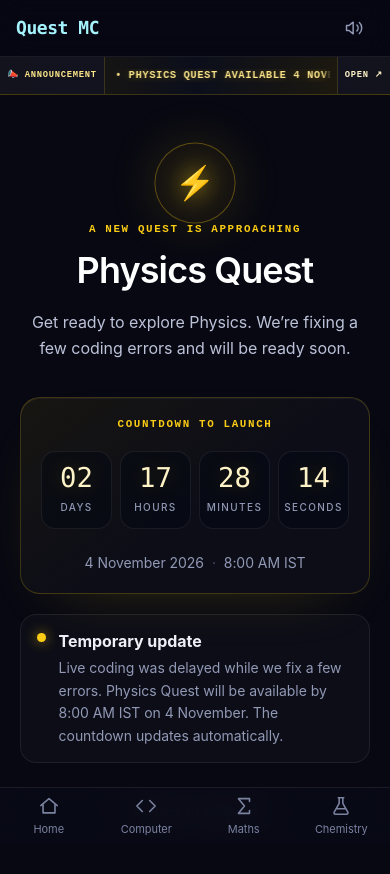
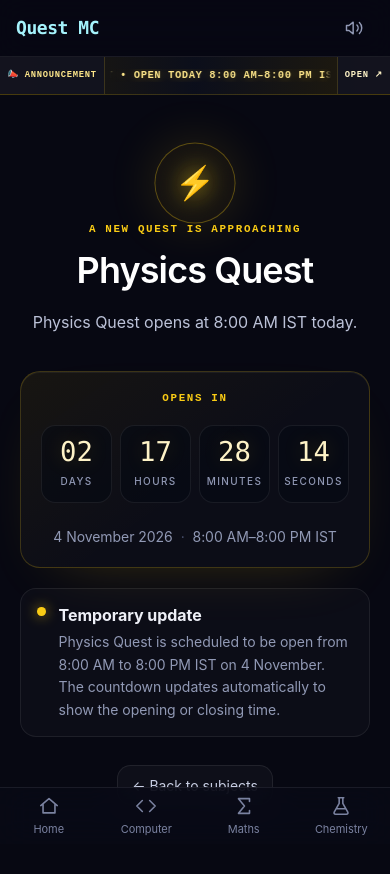
Before and after one commit to hfmcdc/CS-quest, a Next.js app: page /physics in a window 390 px wide. Shown: the top 874 px of the page. Built offline with nearby package versions, Linux system fonts and the light colour scheme.

Commit message:
Set Physics Quest hours to 8 AM–8 PM

```diff
--- a/components/PhysicsAnnouncement.tsx
+++ b/components/PhysicsAnnouncement.tsx
@@ -3,14 +3,14 @@
 import Link from "next/link";
 import { useEffect, useState } from "react";
 
-const LAUNCH_AT = new Date("2026-11-04T02:30:00.000Z").getTime(); // 4 Nov 2026, 8:00 AM IST
-const MESSAGE = "TEMPORARY UPDATE  •  PHYSICS QUEST AVAILABLE 4 NOVEMBER BY 8:00 AM IST  •  TAP FOR COUNTDOWN";
+const OPENS_AT = new Date("2026-11-04T02:30:00.000Z").getTime(); // 4 Nov 2026, 8:00 AM IST
+const MESSAGE = "PHYSICS QUEST  •  OPEN TODAY 8:00 AM–8:00 PM IST  •  TAP FOR COUNTDOWN";
 
 export default function PhysicsAnnouncement() {
   const [showPopup, setShowPopup] = useState(false);
 
   useEffect(() => {
-    if (Date.now() >= LAUNCH_AT) return;
+    if (Date.now() >= OPENS_AT) return;
     const timer = window.setTimeout(() => setShowPopup(true), 6500);
     return () => window.clearTimeout(timer);
   }, []);
@@ -37,9 +37,9 @@ export default function PhysicsAnnouncement() {
           <section className="physics-modal card" role="dialog" aria-modal="true" aria-labelledby="physics-modal-title">
             <button type="button" className="physics-modal-close" aria-label="Close announcement" onClick={closePopup}>×</button>
             <span className="tile theme-chem h-12 w-12 text-2xl" aria-hidden="true">⚡</span>
-            <p className="physics-eyebrow">TEMPORARY UPDATE</p>
-            <h2 id="physics-modal-title" className="text-2xl font-semibold text-white sm:text-3xl">A small delay to Physics Quest</h2>
-            <p className="text-sm leading-relaxed text-slate-300">Due to a delay in live coding while we fix a few errors, Physics Quest will be available by <strong className="text-amber-200">8:00 AM IST on 4 November</strong>. Tap below for the countdown.</p>
+            <p className="physics-eyebrow">TODAY’S QUEST WINDOW</p>
+            <h2 id="physics-modal-title" className="text-2xl font-semibold text-white sm:text-3xl">Physics Quest opens today</h2>
+            <p className="text-sm leading-relaxed text-slate-300">Physics Quest will be available on <strong className="text-amber-200">4 November, from 8:00 AM to 8:00 PM IST</strong>. Tap below for the countdown and current availability.</p>
             <div className="mt-2 flex flex-wrap gap-3">
               <Link href="/physics" className="btn-primary theme-chem" onClick={closePopup}>See countdown <span aria-hidden="true">→</span></Link>
               <button type="button" className="btn-ghost" onClick={closePopup}>Maybe later</button>
--- a/components/PhysicsLaunchCountdown.tsx
+++ b/components/PhysicsLaunchCountdown.tsx
@@ -3,7 +3,8 @@
 import Link from "next/link";
 import { useEffect, useState } from "react";
 
-const LAUNCH_AT = new Date("2026-11-04T02:30:00.000Z").getTime(); // 4 Nov 2026, 8:00 AM IST
+const OPENS_AT = new Date("2026-11-04T02:30:00.000Z").getTime(); // 4 Nov 2026, 8:00 AM IST
+const CLOSES_AT = new Date("2026-11-04T14:30:00.000Z").getTime(); // 4 Nov 2026, 8:00 PM IST
 const UNITS = [
   { label: "Days", seconds: 86400 },
   { label: "Hours", seconds: 3600 },
@@ -12,28 +13,33 @@ const UNITS = [
 ];
 
 export default function PhysicsLaunchCountdown() {
-  const [remaining, setRemaining] = useState<number | null>(null);
+  const [now, setNow] = useState<number | null>(null);
 
   useEffect(() => {
-    const update = () => setRemaining(Math.max(0, Math.floor((LAUNCH_AT - Date.now()) / 1000)));
+    const update = () => setNow(Date.now());
     update();
     const timer = window.setInterval(update, 1000);
     return () => window.clearInterval(timer);
   }, []);
 
-  const launched = remaining === 0;
+  const beforeOpening = now === null || now < OPENS_AT;
+  const available = now !== null && now >= OPENS_AT && now < CLOSES_AT;
+  const closed = now !== null && now >= CLOSES_AT;
+  const countdownTarget = beforeOpening ? OPENS_AT : CLOSES_AT;
+  const remaining = now === null ? null : Math.max(0, Math.floor((countdownTarget - now) / 1000));
 
   return (
     <main className="physics-countdown-page mx-auto flex min-h-[calc(100vh-7rem)] max-w-4xl flex-col items-center justify-center px-5 py-12 text-center sm:min-h-[calc(100vh-9rem)]">
       <div className="physics-orbit" aria-hidden="true"><span>⚡</span></div>
-      <p className="physics-eyebrow">A NEW QUEST IS APPROACHING</p>
+      <p className="physics-eyebrow">{beforeOpening ? "A NEW QUEST IS APPROACHING" : available ? "PHYSICS QUEST IS LIVE" : "TODAY’S SESSION IS COMPLETE"}</p>
       <h1 className="mt-3 text-4xl font-semibold leading-tight tracking-tight text-white sm:text-6xl">Physics Quest</h1>
       <p className="mt-4 max-w-xl text-base leading-relaxed text-slate-300 sm:text-lg">
-        {launched ? "Physics Quest should now be available. Thanks for waiting while we fixed the coding errors." : "Get ready to explore Physics. We’re fixing a few coding errors and will be ready soon."}
+        {beforeOpening ? "Physics Quest opens at 8:00 AM IST today." : available ? "Physics Quest is open now and will be available until 8:00 PM IST." : "Today's Physics Quest window has ended. Please check back for the next session."}
       </p>
 
       <section className="physics-countdown-card card mt-9 w-full max-w-2xl p-5 sm:p-8" aria-label="Physics Quest launch countdown">
-        <p className="physics-eyebrow">{launched ? "LAUNCH TIME" : "COUNTDOWN TO LAUNCH"}</p>
+        <p className="physics-eyebrow">{beforeOpening ? "OPENS IN" : available ? "AVAILABLE NOW · CLOSES IN" : "TODAY’S QUEST WINDOW"}</p>
+        {closed ? <p className="mt-5 text-2xl font-semibold text-slate-300">CLOSED FOR TODAY</p> : (
           <div className="mt-5 grid grid-cols-4 gap-2 sm:gap-4" aria-live="off">
             {UNITS.map(({ label, seconds }) => {
               const value = remaining === null ? "--" : String(Math.floor(remaining / seconds) % (label === "Days" ? Infinity : label === "Hours" ? 24 : 60)).padStart(2, "0");
@@ -45,12 +51,13 @@ export default function PhysicsLaunchCountdown() {
               );
             })}
           </div>
-        <p className="mt-6 text-sm text-slate-400">4 November 2026 <span className="mx-1 text-slate-600">·</span> 8:00 AM IST</p>
+        )}
+        <p className="mt-6 text-sm text-slate-400">4 November 2026 <span className="mx-1 text-slate-600">·</span> 8:00 AM–8:00 PM IST</p>
       </section>
 
       <aside className="physics-temp-update mt-5 max-w-2xl text-left" aria-label="Temporary update">
         <span className="physics-update-dot" aria-hidden="true" />
-        <div><strong className="text-slate-100">Temporary update</strong><p className="mt-1 text-sm leading-relaxed text-slate-400">Live coding was delayed while we fix a few errors. Physics Quest will be available by 8:00 AM IST on 4 November. The countdown updates automatically.</p></div>
+        <div><strong className="text-slate-100">Temporary update</strong><p className="mt-1 text-sm leading-relaxed text-slate-400">Physics Quest is scheduled to be open from 8:00 AM to 8:00 PM IST on 4 November. The countdown updates automatically to show the opening or closing time.</p></div>
       </aside>
 
       <Link href="/" className="btn-ghost mt-7">← Back to subjects</Link>
```
Lines whose indentation alone changed are shown as unchanged.
